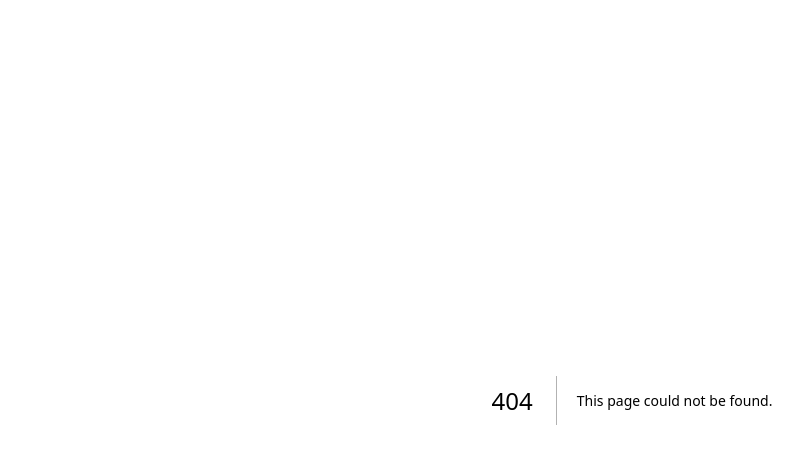
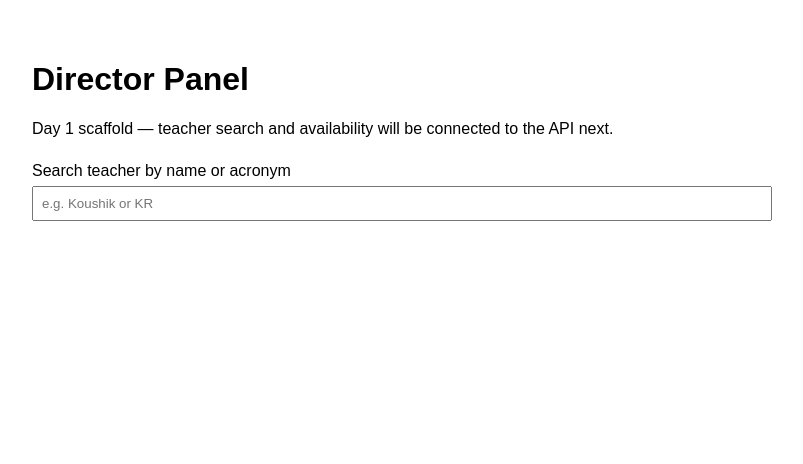
Before and after one commit to Koushik-ram-tech/teacher-availability-system, a Next.js app in the folder frontend/: page /director in a window 1280 px wide. Before the commit this address had no page. Shown: the top 464 px of the page, without its empty margins (8-811 px from the left). Built offline with nearby package versions, Linux system fonts and the light colour scheme.

Commit message:
feat: add initial director search screen

```diff
--- /dev/null
+++ b/frontend/app/director/page.tsx
@@ -0,0 +1,17 @@
+export default function DirectorPage() {
+  return (
+    <main style={{ padding: 32, fontFamily: "Arial, sans-serif" }}>
+      <h1>Director Panel</h1>
+      <p>Day 1 scaffold — teacher search and availability will be connected to the API next.</p>
+      <section style={{ maxWidth: 720, marginTop: 24 }}>
+        <label>
+          Search teacher by name or acronym
+          <input
+            style={{ display: "block", width: "100%", marginTop: 6, padding: 8 }}
+            placeholder="e.g. Koushik or KR"
+          />
+        </label>
+      </section>
+    </main>
+  );
+}
```
